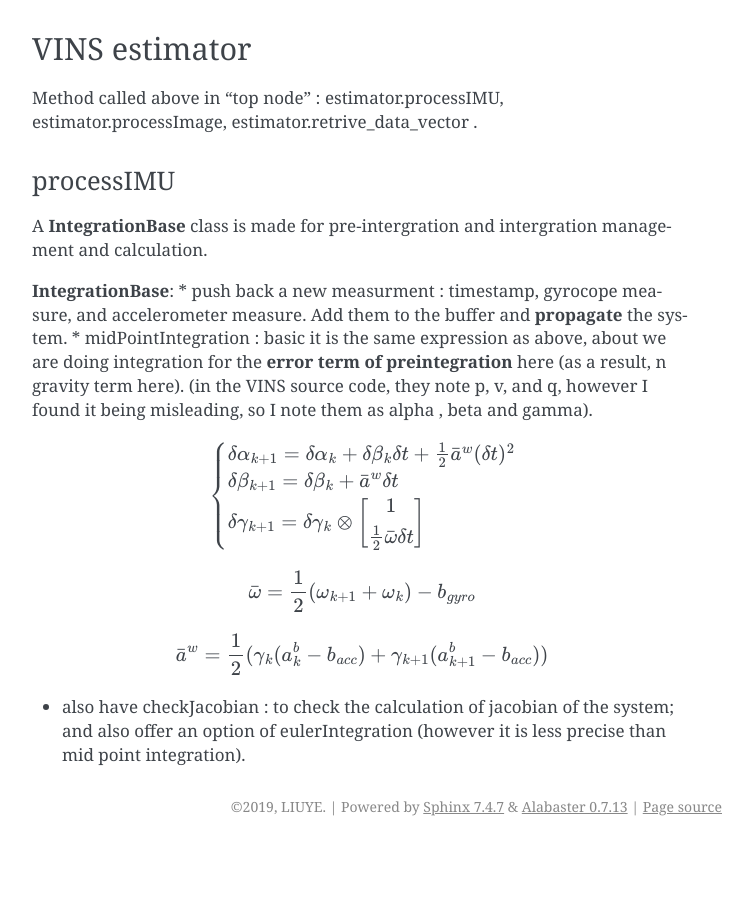
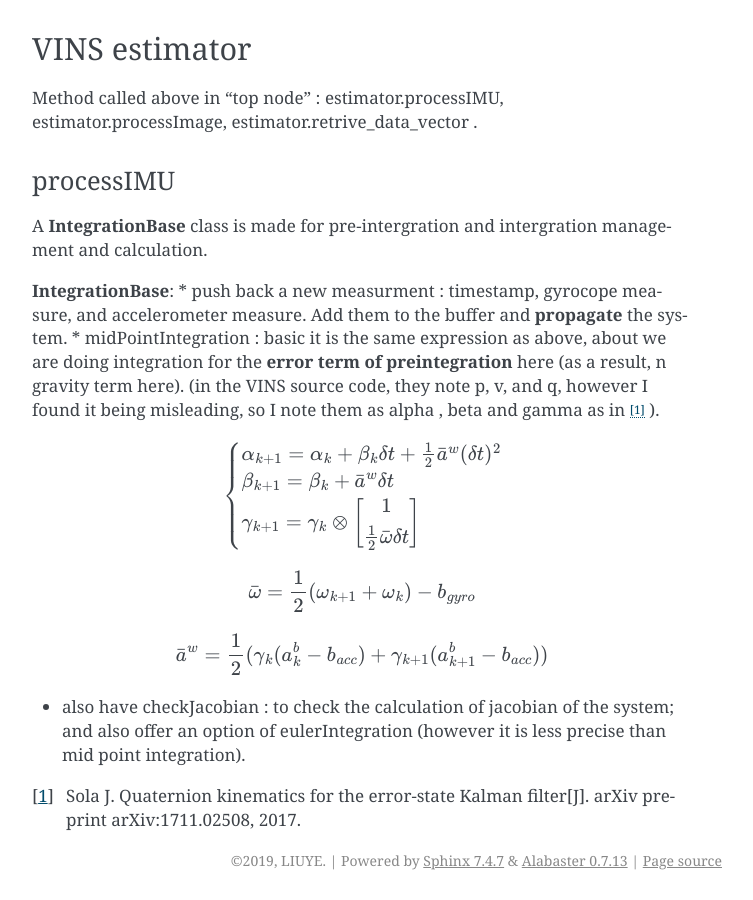
Before and after one commit to gggliuye/VIO, a Sphinx documentation site: the page built from docs/deepblue/LM.rst, in a window 1280 px wide and 900 px high, scrolled down 2312 px. Shown: the whole window, without its empty margins (388-1141 px from the left). Built offline with Sphinx 7.4.7, drawn with Linux system fonts in a browser that asks for light colours; before the commit the page ends 3158 px from its top, so only the background shows below that.

Commit message:
Update LM.rst

```diff
--- a/docs/deepblue/LM.rst
+++ b/docs/deepblue/LM.rst
@@ -98,13 +98,13 @@ A **IntegrationBase** class is made for pre-intergration and intergration manage
 
 **IntegrationBase**:
 * push back a new measurment : timestamp, gyrocope measure, and accelerometer measure. Add them to the buffer and **propagate** the system.
-* midPointIntegration : basic it is the same expression as above, about we are doing integration for the **error term of preintegration** here (as a result, n gravity term here). (in the VINS source code, they note p, v, and q, however I found it being misleading, so I note them as alpha , beta and gamma).
+* midPointIntegration : basic it is the same expression as above, about we are doing integration for the **error term of preintegration** here (as a result, n gravity term here). (in the VINS source code, they note p, v, and q, however I found it being misleading, so I note them as alpha , beta and gamma as in [#]_ ).
 
 .. math::
     \begin{cases}
-    \delta \alpha_{k+1}  = \delta \alpha_{k} + \delta \beta_{k} \delta t + \frac{1}{2} \bar{a}^{w} (\delta t)^{2}   \\
-    \delta \beta_{k+1} = \delta \beta_{k} + \bar{a}^{w} \delta t   \\
-    \delta \gamma_{k+1} = \delta \gamma_{k} \otimes \begin{bmatrix} 1 \\  \frac{1}{2}  \bar{\omega}  \delta t \end{bmatrix}
+    \alpha_{k+1}  = \alpha_{k} + \beta_{k} \delta t + \frac{1}{2} \bar{a}^{w} (\delta t)^{2}   \\
+    \beta_{k+1} = \beta_{k} + \bar{a}^{w} \delta t   \\
+    \gamma_{k+1} = \gamma_{k} \otimes \begin{bmatrix} 1 \\  \frac{1}{2}  \bar{\omega}  \delta t \end{bmatrix}
     \end{cases}
 
 .. math::
@@ -114,3 +114,7 @@ A **IntegrationBase** class is made for pre-intergration and intergration manage
     \bar{a}^{w} = \frac{1}{2} ( \gamma_{k}(a_{k}^{b} - b_{acc}) + \gamma_{k+1}(a_{k+1}^{b} - b_{acc}) )
 
 * also have checkJacobian : to check the calculation of jacobian of the system; and also offer an option of eulerIntegration (however it is less precise than mid point integration).
+
+
+
+.. [#] Sola J. Quaternion kinematics for the error-state Kalman filter[J]. arXiv preprint arXiv:1711.02508, 2017.
```
